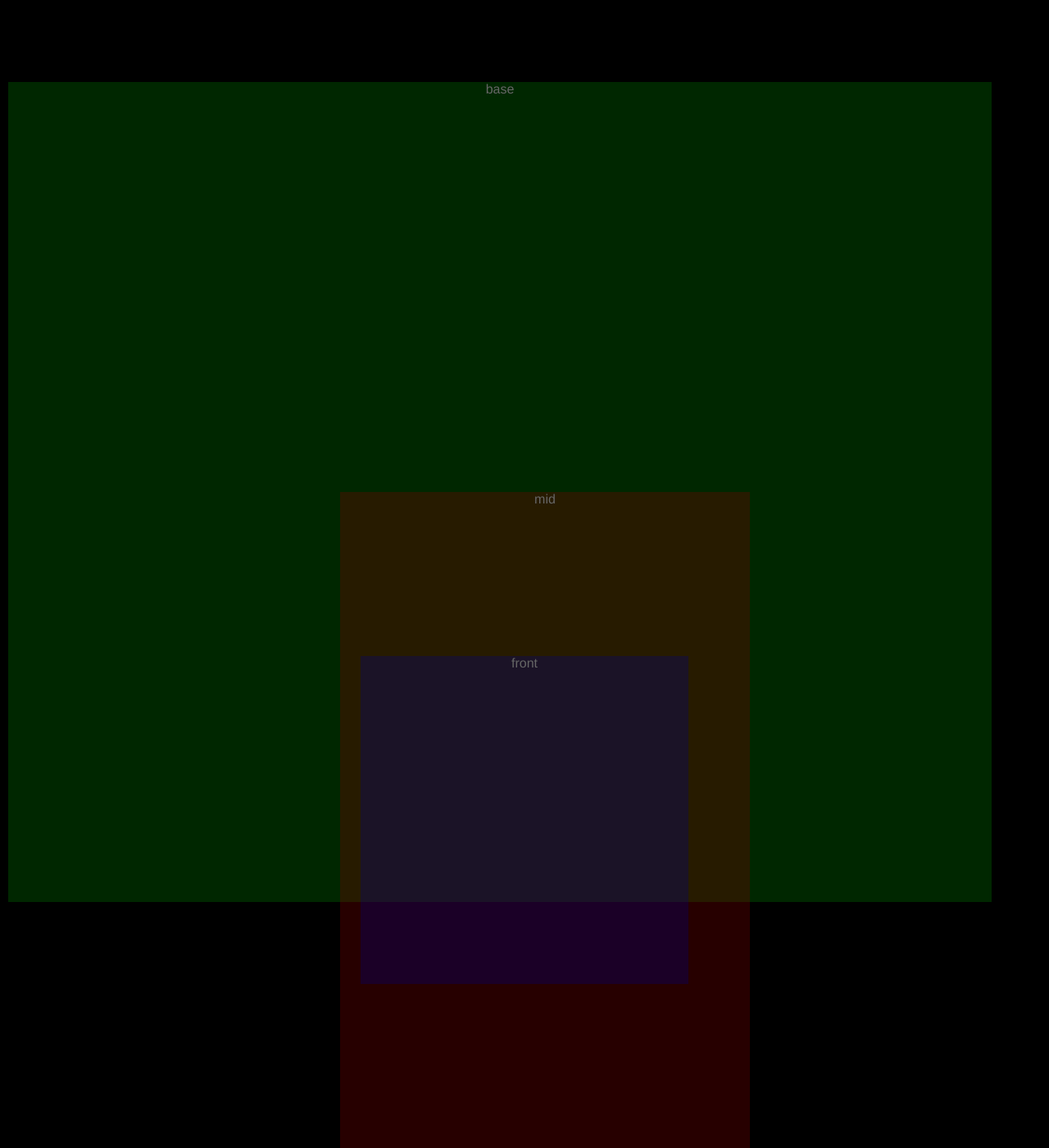
After one commit to dethbird/dethbird.com, a PHP site: template views/partials/experiments/parallax001.html.twig in a window 1280 px wide. The commit adds this page. Shown: the whole page at 82% size. Run offline with PHP 8.4, Linux system fonts and the light colour scheme; the template is opened without the code that fills it, so the values that code supplies are empty; some libraries are stand-ins or nearby versions.

Commit message:
parallax001 parallax with greensock

```diff
--- a/public/index.php
+++ b/public/index.php
@@ -88,11 +88,15 @@ $app->get("/resume", $authenticate($app), function () use ($app) {
 });
 
 $app->get("/experiments/:name", $authenticate($app), function ($name) use ($app) {
+
+    $experimentConfigs = Yaml::parse(file_get_contents("../configs/experiments.yml"));
+
     $configs = $app->container->get('configs');
     $app->render(
         'partials/experiments/'. $name .'.html.twig',
         array(
-            "configs" => $configs
+            "configs" => $configs,
+            "experimentConfigs" => isset($experimentConfigs[$name]) ? $experimentConfigs[$name] : array()
         ),
         200
     );
--- a/views/layout-experiments.html.twig
+++ b/views/layout-experiments.html.twig
@@ -1,7 +1,7 @@
 <!DOCTYPE html>
-<html>
+<html xmlns="http://www.w3.org/1999/xhtml">
   <head>
-    <meta charset="UTF-8">
+    <meta charset="UTF-8"/>
     <title>Rishi Satsangi #experiments</title>
     <script type="text/javascript" src="https://cdnjs.cloudflare.com/ajax/libs/jquery/2.1.4/jquery.min.js"></script>
     <script type="text/javascript" src="https://cdnjs.cloudflare.com/ajax/libs/underscore.js/1.8.3/underscore-min.js"></script>
--- a/views/partials/experiments/loading001.html.twig
+++ b/views/partials/experiments/loading001.html.twig
@@ -92,7 +92,7 @@
                 TweenLite.to(dot, 1.2 + Math.random()*0.5, {
                   opacity: 0,
                   y: "+=" + Math.random() * 400 + 400,
-                  ease: Power1.easeInOut
+                  ease: RoughEase.ease.config({ template: Power0.easeNone, strength: 1.5, points: 20, taper: "none", randomize: true, clamp: false})
                 });
                 counter += increase;
             });
--- /dev/null
+++ b/views/partials/experiments/parallax001.html.twig
@@ -0,0 +1,62 @@
+{% extends 'layout-experiments.html.twig' %}
+{% block head %}
+<style>
+    html, body{
+    height: 100%;
+    }
+    body {
+      font-family: "Helvetica", sans;
+      color: #666;
+      background: black;
+      text-align: center;
+      height: 100%;
+    }
+    .parallax-object {
+      position: absolute;
+    }
+    #front {
+      width: 400px;
+      height: 400px;
+      top: 800px;
+      left: 50%;
+      margin-left: -200px;
+      background-color: rgba(0, 0, 128, .3);
+    }
+    #mid {
+      width: 500px;
+      height: 800px;
+      top: 600px;
+      left: 50%;
+      margin-left: -225px;
+      background-color: rgba(128, 0, 0, .3);
+    }
+    #base {
+      width: 1200px;
+      height: 1000px;
+      top: 100px;
+      left: 10px;
+      background-color: rgba(0, 128, 0, .3);
+    }
+</style>
+<script type="text/javascript" src="https://cdnjs.cloudflare.com/ajax/libs/gsap/1.18.0/TweenMax.min.js"></script>
+{% endblock %}
+{% block body %}
+    {{ parent() }}
+<div class="parallax-object" id="base" data-parallax-object-depth="10">base</div>
+<div class="parallax-object" id="mid" data-parallax-object-depth="3">mid</div>
+<div class="parallax-object" id="front" data-parallax-object-depth="1">front</div>
+<script type="text/javascript">
+  var w = $(window);
+  w.ready(function(){
+    w.scroll(function(){
+      var s = w.scrollTop();
+      $.each($('.parallax-object'), function(i,e){
+        TweenLite.to(e, 1, {
+          transform: 'translateY(-' + s/$(e).data('parallax-object-depth') + 'px)',
+          ease: Power1.easeOut
+        });
+      })
+    });
+  });
+</script>
+{% endblock %}
```
Also changed, not shown: configs/experiments.yml (added, +8 -0 lines), views/partials/experiments/gallery001.html.twig (added, +115 -0 lines), views/partials/experiments/svg001.html.twig (added, +115 -0 lines), public/svg/experiments/svg001.svg (added).
